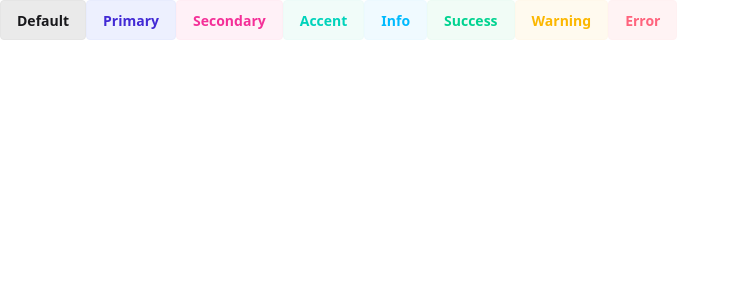
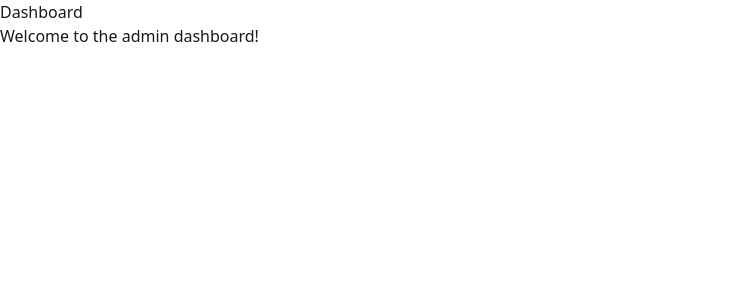
Before and after one commit to abdedev1/gestion_park-2, a React (Vite) app in the folder frontEnd/: page / in a window 1280 px wide. Shown: the top 300 px of the page, without its empty margins (0-740 px from the left). Built offline with nearby package versions, Linux system fonts and the light colour scheme.

Commit message:
admin dashborad

```diff
--- a/frontEnd/package.json
+++ b/frontEnd/package.json
@@ -13,6 +13,7 @@
     "@tailwindcss/vite": "^4.1.3",
     "react": "^19.0.0",
     "react-dom": "^19.0.0",
+    "react-router-dom": "^7.5.0",
     "tailwindcss": "^4.1.3"
   },
   "devDependencies": {
--- a/frontEnd/src/App.jsx
+++ b/frontEnd/src/App.jsx
@@ -1,19 +1,18 @@
 import { useState } from 'react'
 import './App.css'
+import { BrowserRouter,Routes, Route } from 'react-router-dom'
+import Header from './component/admin/Header'
 
 function App() {
-  const [count, setCount] = useState(0)
+
 
   return (
     <>
-      <button class="btn btn-soft">Default</button>
-      <button class="btn btn-soft btn-primary">Primary</button>
-      <button class="btn btn-soft btn-secondary">Secondary</button>
-      <button class="btn btn-soft btn-accent">Accent</button>
-      <button class="btn btn-soft btn-info">Info</button>
-      <button class="btn btn-soft btn-success">Success</button>
-      <button class="btn btn-soft btn-warning">Warning</button>
-      <button class="btn btn-soft btn-error">Error</button>
+      <BrowserRouter>
+        <Header/>
+
+
+      </BrowserRouter>
     </>
   )
 }
--- /dev/null
+++ b/frontEnd/src/component/admin/Header.jsx
@@ -0,0 +1,8 @@
+export default function Header() {
+    return (
+        <div className="dashboard">
+        <h1>Dashboard</h1>
+        <p>Welcome to the admin dashboard!</p>
+        </div>
+    );
+    }
```
Also changed, not shown: 1 other file (tests, documents, lock files or other folders).
